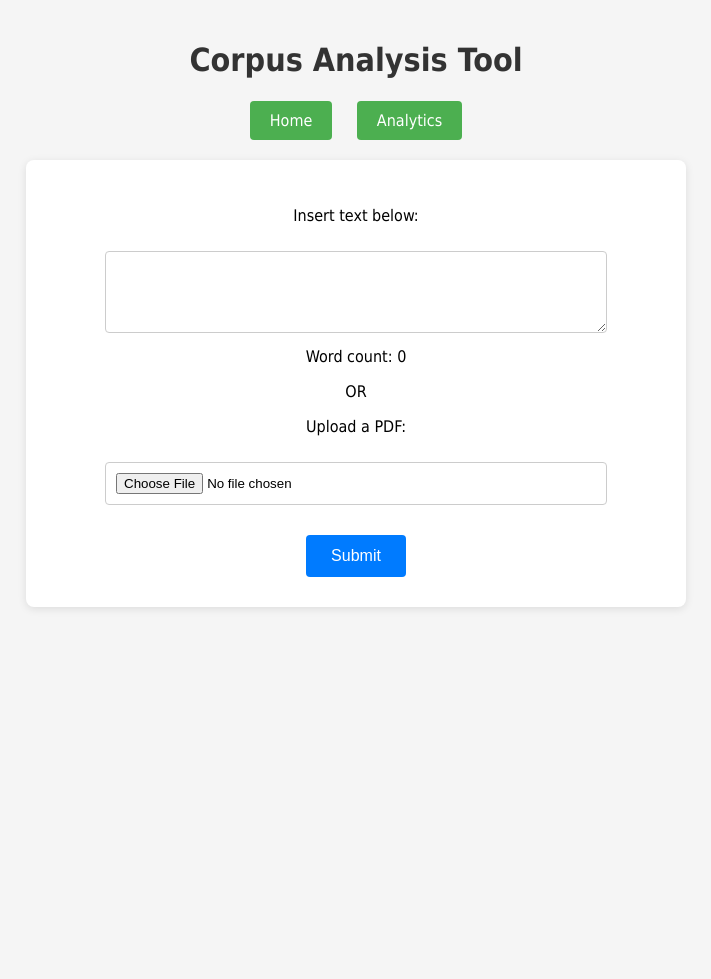
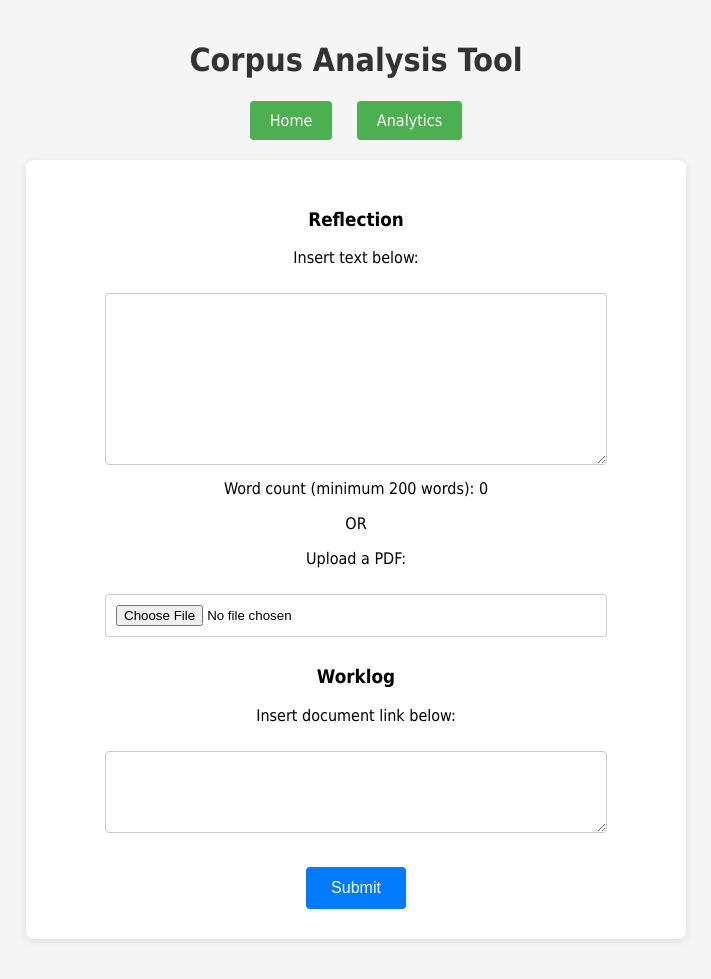
Before and after one commit to Luke5hao/corpus-tool, a Django app: page / in a window 1280 px wide. Shown: the whole page, without its empty margins (284-995 px from the left). Before the commit the page ends 609 px from the top, so only its background shows below. Run offline with Django 4.2, Linux system fonts and the light colour scheme.

Commit message:
added worklog section

```diff
--- a/myproject/home/static/js/app.js
+++ b/myproject/home/static/js/app.js
@@ -1,6 +1,12 @@
 function updateWordCount() {
-    var text = document.getElementById('textBox').value;
-    var words = text.match(/\b[-?(\w+)?]+\b/gi);
-    var count = words ? words.length : 0;
-    document.getElementById('wordCount').innerText = 'Word count: ' + count;
+    var entry = document.getElementById('textBox').value;
+    var words = entry.match(/\b[-?(\w+)?]+\b/gi);
+    var numWords = words ? words.length : 0;
+    var minWords = 200;
+
+    document.getElementById('wordCount').innerText = 'Word count (minimum 200 words): ' + numWords;
+
+    if(numWords < minWords){
+        submitButton.preventDefault();
+    }
 }
--- a/myproject/home/templates/home/index.html
+++ b/myproject/home/templates/home/index.html
@@ -13,17 +13,25 @@
     </nav>
     <form method="post" enctype="multipart/form-data">
         {% csrf_token %}
+        <h3>Reflection</h3>
         <p>Insert text below:</p>
-        <textarea id="textBox" rows="4" cols="50" oninput="updateWordCount()"></textarea>
-        <div id="wordCount">Word count: 0</div>
+        <textarea id="textBox" rows="10" cols="50" oninput="updateWordCount()"></textarea>
+        <div id="wordCount">Word count (minimum 200 words): 0</div>
         <p>OR</p>
         <p>Upload a PDF:</p>
         <input type="file" name="pdf_file" accept="application/pdf" />
         <br/>
-        <input type="submit" value="Submit">
+
+        <h3>Worklog</h3>
+        <!-- Need to connect to database -->
+        <p>Insert document link below:</p>
+        <textarea id="textBox" rows="4" cols="50"></textarea>
+        <br/>
+
+        <input id="submitButton" type="submit" value="Submit">
     </form>
 
-    <!-- Javascript for live word count -->
+    <!-- Word Count JS -->
     <script src="{% static 'js/app.js' %}"></script>
 
 </body>
```
